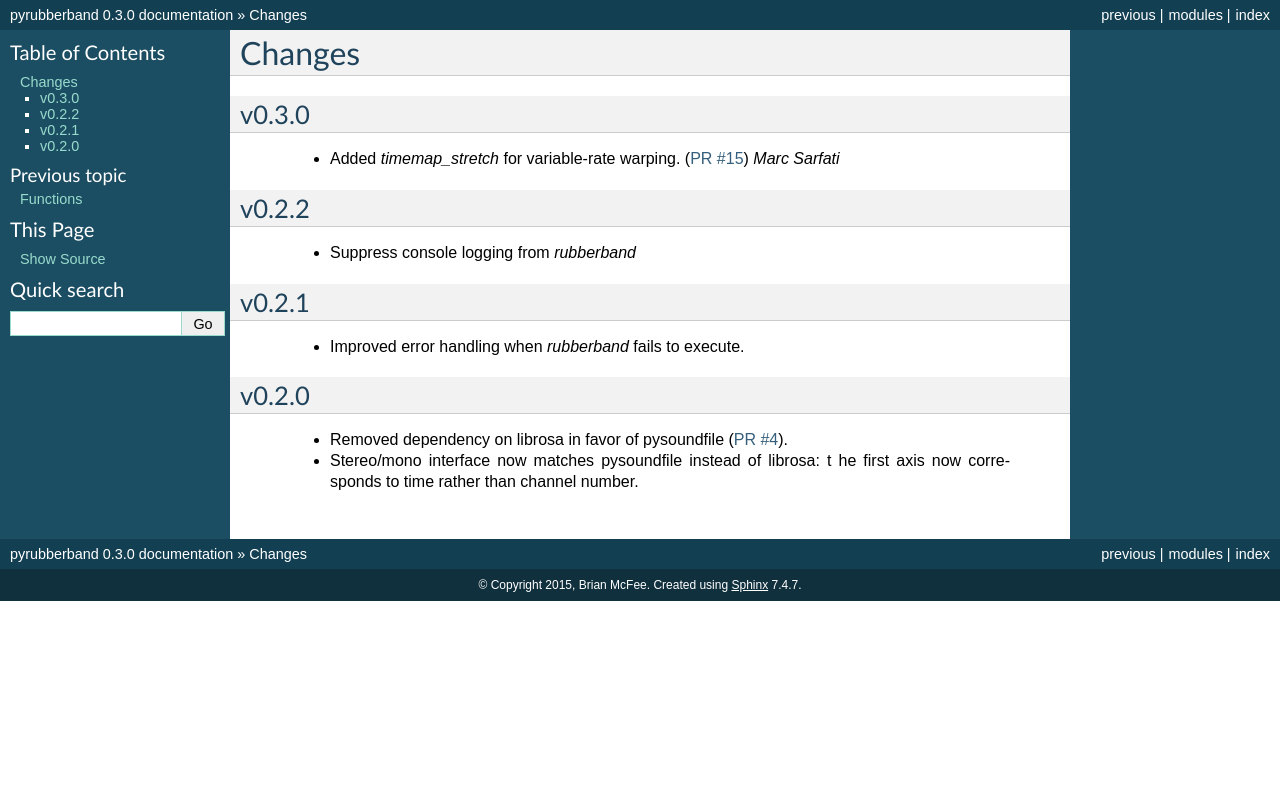
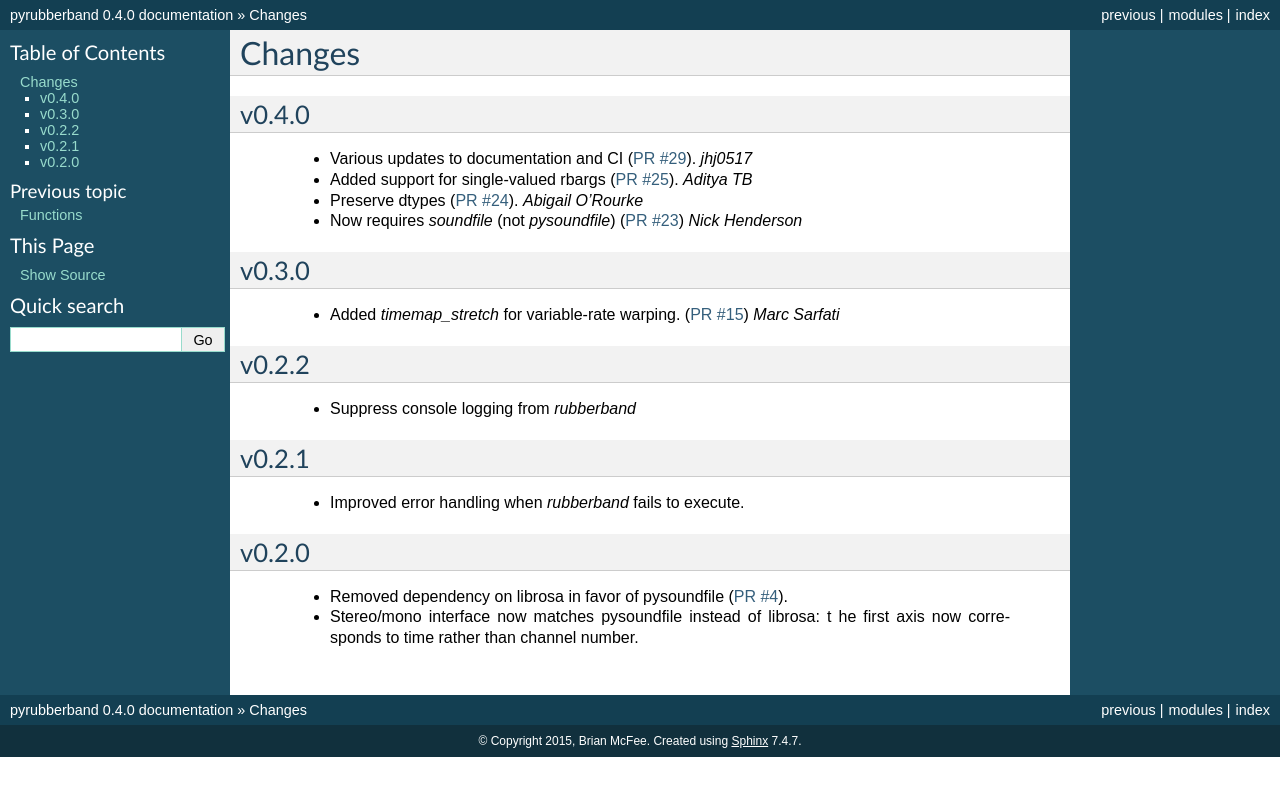
Before and after one commit to bmcfee/pyrubberband, a Sphinx documentation site: the page built from docs/changes.rst, in a window 1280 px wide. Shown: the top 796 px of the page. Built offline with Sphinx 7.4.7, drawn with Linux system fonts in a browser that asks for light colours.

Commit message:
updated docs

```diff
--- a/docs/changes.rst
+++ b/docs/changes.rst
@@ -1,5 +1,12 @@
 Changes
 =======
+
+v0.4.0
+------
+  - Various updates to documentation and CI (`PR #29 <https://github.com/bmcfee/pyrubberband/pull/29>`_). *jhj0517*
+  - Added support for single-valued rbargs (`PR #25 <https://github.com/bmcfee/pyrubberband/pull/25>`_). *Aditya TB*
+  - Preserve dtypes (`PR #24 <https://github.com/bmcfee/pyrubberband/pull/24>`_). *Abigail O'Rourke*
+  - Now requires `soundfile` (not `pysoundfile`) (`PR #23 <https://github.com/bmcfee/pyrubberband/pull/23>`_) *Nick Henderson*
 
 v0.3.0
 ------
--- a/pyrubberband/version.py
+++ b/pyrubberband/version.py
@@ -1,4 +1,4 @@
 #!/usr/bin/env python
 # -*- encoding: utf-8 -*-
 
-version = '0.3.0'
+version = '0.4.0'
```
Also changed, not shown: 1 other file.
